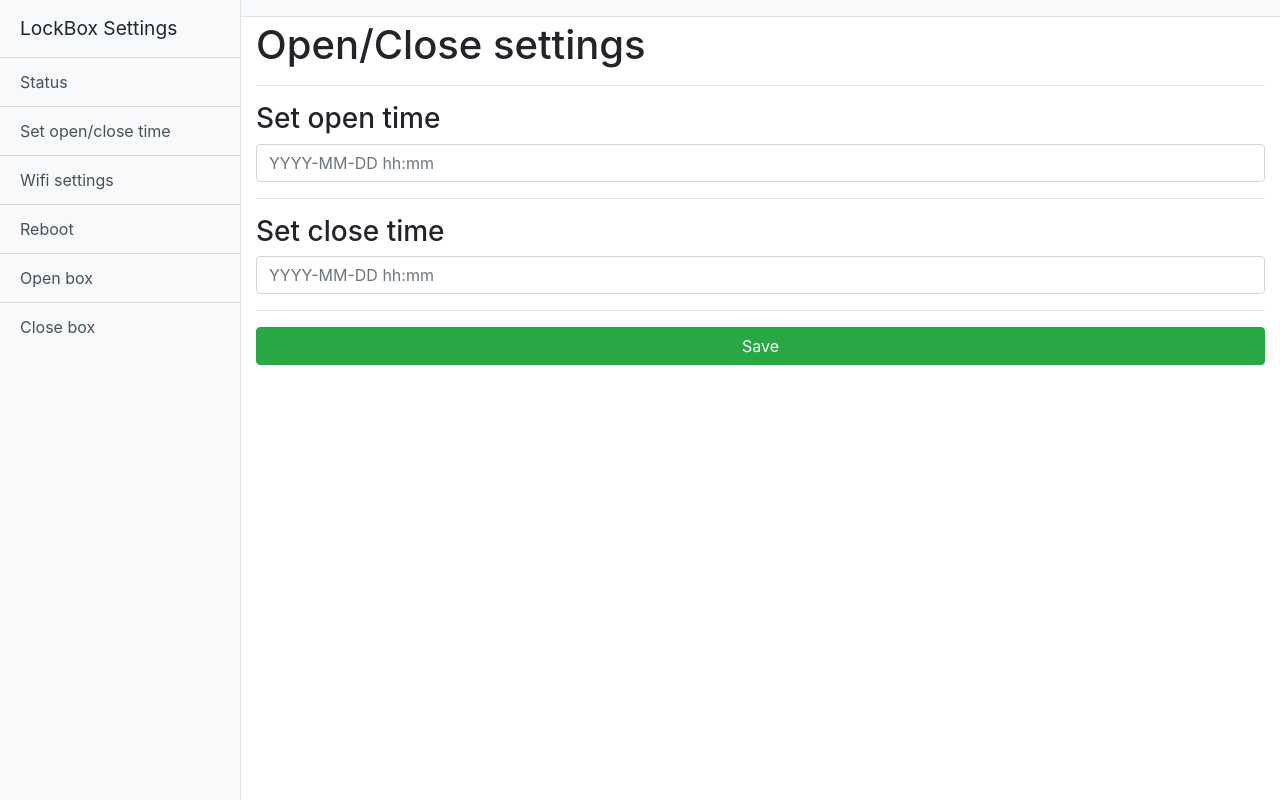
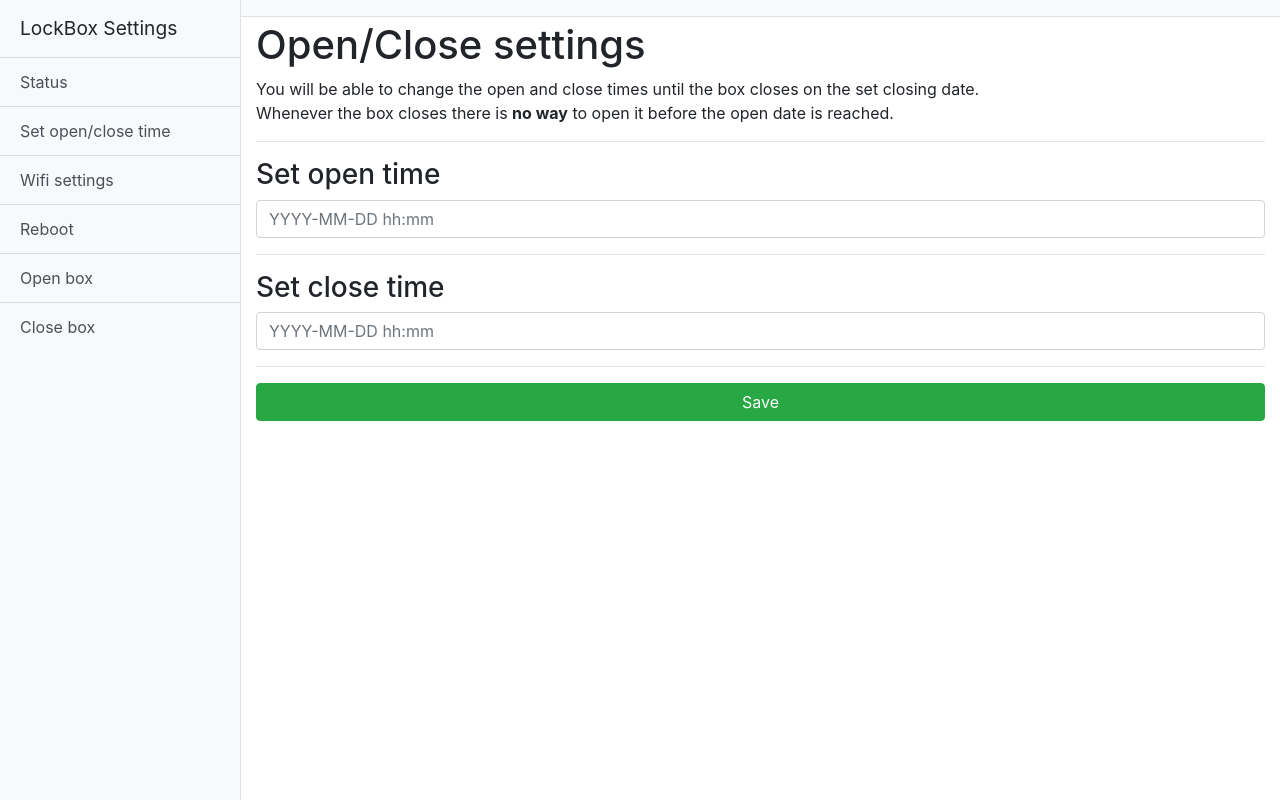
Before and after one commit to cedric5/LockBox, a Flask app: page /open-close in a window 1280 px wide. Run offline with Flask 2, Linux system fonts and the light colour scheme; some libraries are stand-ins or nearby versions.

Commit message:
small styling fixes

```diff
--- a/templates/open-close-settings.html
+++ b/templates/open-close-settings.html
@@ -1,6 +1,10 @@
 
 <div class="container-fluid">
         <h1 class="mt-1">Open/Close settings</h1>
+            <h8>You will be able to change the open and close times until the box closes on the set closing date.
+                <br>
+                Whenever the box closes there is <b>no way</b> to open it before the open date is reached.
+            </h8>
           <hr>
           <h3>Set open time</h3>
 			<input readonly class="form-control" type="text" id="close-time-box" placeholder="YYYY-MM-DD hh:mm">
--- a/templates/reboot.html
+++ b/templates/reboot.html
@@ -1,5 +1,6 @@
       <div class="container-fluid">
         <h1 class="mt-4">Reboot the LockBox</h1>
+          <hr>
         <p>This will <bold>not</bold> open the box or reset open/closing times.</p>
           <button type="button" id="save" class="btn btn-danger btn-block">Reboot</button>
       </div>
```
